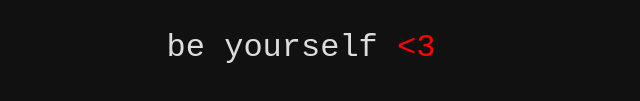
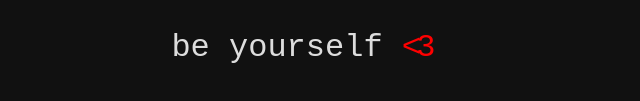
Before and after one commit to CodixDc/somerandommonster, a plain HTML site: page index.html in a window 1280 px wide. Shown: the part 513-614 px from the top of the page, 339-979 px from the left. Drawn offline with Linux system fonts and the light colour scheme.

Commit message:
Update index.html

```diff
--- a/index.html
+++ b/index.html
@@ -39,6 +39,7 @@
   }
   .message .heart {
     color: #ff0000;
+    letter-spacing: -0.15em;
   }
   @keyframes fadeIn {
     to { opacity: 1; }
```
